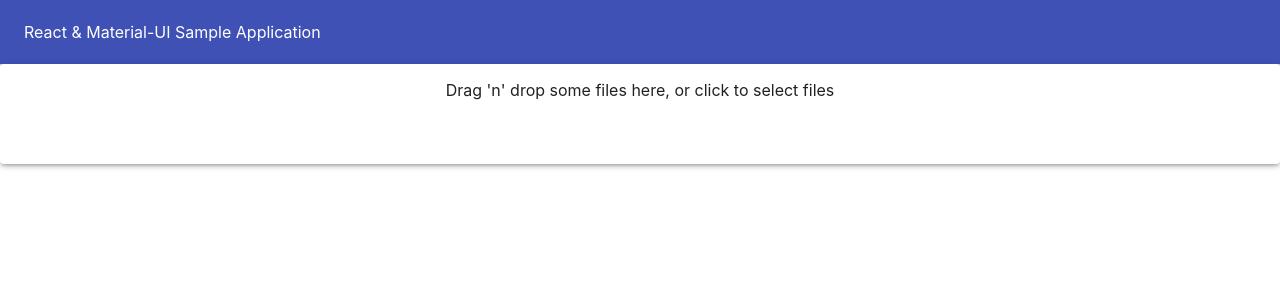
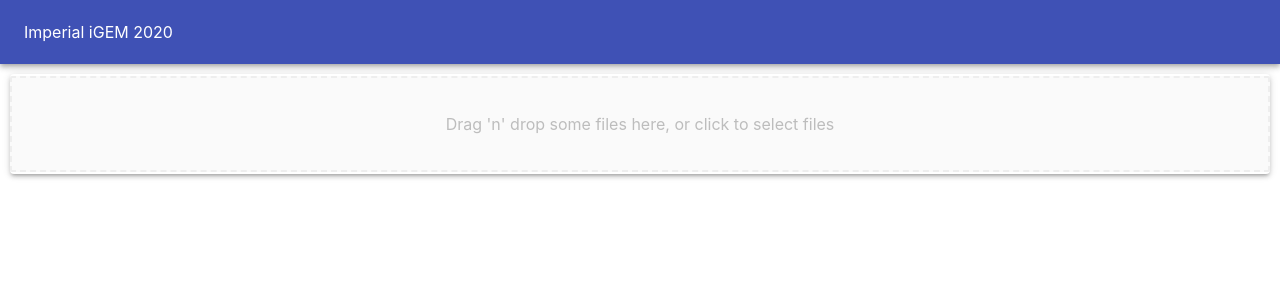
Before and after one commit to Imperial-iGEM/igem_frontend, a React (Create React App) app: page / in a window 1280 px wide. Shown: the top 300 px of the page. Built offline with nearby package versions, Linux system fonts and the light colour scheme.

Commit message:
Improve file upload UI to have larger space and rename NavBar

```diff
--- a/src/FileUpload.js
+++ b/src/FileUpload.js
@@ -17,36 +17,54 @@ export default function FileUpload(props) {
         console.log(files);
     }, [files]);
 
+
+
+
     const useStyles = makeStyles((theme) => ({
         root: {
             display: 'flex',
             flexDirection: 'column',
             minHeight: 100,
             justifyContent: 'center',
-            flex: 1
         },
         dropZone: {
             display: 'flex',
             minHeight: 100,
+            alignItems: 'center',
+            justifyContent: 'center',
+            flex: 1,
+            margin: 10
+        },
+        list: {
+            display: 'flex',
+            alignItems: 'center',
             justifyContent: 'center',
             flex: 1
         },
-        list: {
+        dropZone2: {
+            flex: 1,
             display: 'flex',
-            width: '100%',
-            justifyContent: 'center',
-            flex: 1
+            flexDirection: 'column',
+            alignItems: 'center',
+            padding: 20,
+            borderWidth: 2,
+            borderRadius: 2,
+            borderColor: '#eeeeee',
+            borderStyle: 'dashed',
+            backgroundColor: "#fafafa",
+            color: '#bdbdbd',
+            outline: 'none',
         }
     }));
     const classes = useStyles();
     return (
         <div className={classes.root}>
             <Paper elevation={3} className={classes.dropZone} >
-            <Dropzone onDrop={acceptedFiles => acceptFiles(acceptedFiles)}>
+            <Dropzone onDrop={acceptedFiles => acceptFiles(acceptedFiles) }>
                 {({getRootProps, getInputProps}) => (
-                    <section>
-                        <div {...getRootProps()}>
-                            <input {...getInputProps()} />
+                    <section className={classes.dropZone2}>
+                        <div {...getRootProps()} >
+                            <input {...getInputProps()}  />
                             <p>Drag 'n' drop some files here, or click to select files</p>
                         </div>
                     </section>
--- a/src/NavBar.js
+++ b/src/NavBar.js
@@ -8,7 +8,7 @@ const NavBar = () => {
         <AppBar position="static">
             <Toolbar>
                 <Typography variant="title" color="inherit">
-                React & Material-UI Sample Application
+                Imperial iGEM 2020
                 </Typography>
             </Toolbar>
         </AppBar>
```
